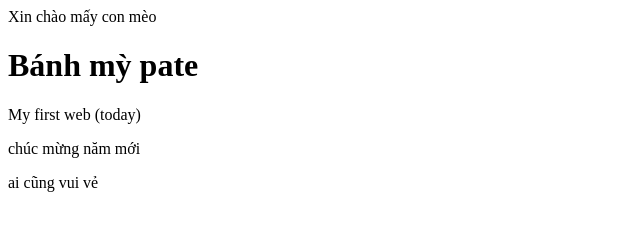
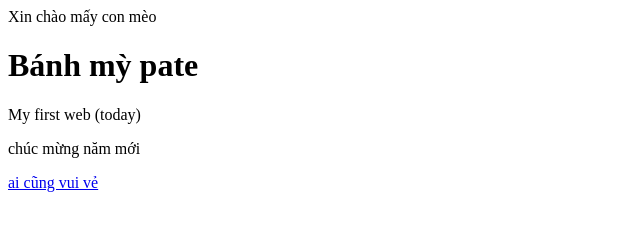
Before and after one commit to trungdamq/hotlaptrinhweb, a plain HTML site: page index.html in a window 1280 px wide. Shown: the whole page, without its empty margins (0-640 px from the left). Drawn offline with Linux system fonts and the light colour scheme.

Commit message:
Update index.html
Signed-off-by: Trung Dam Quang <trungdamquang.yes@gmail.com>

```diff
--- a/index.html
+++ b/index.html
@@ -10,7 +10,9 @@
     <h1> Bánh mỳ pate</h1>
     <p> My first web (today) </p>
     <p>chúc mừng năm mới </p>
-    <p>ai cũng vui vẻ </p>
+    <a href="https://trungdamq.github.io/HotLapTrinhWeb/card.html" target="_blank">
+    ai cũng vui vẻ
+</a>
 
 
 </body>
```
